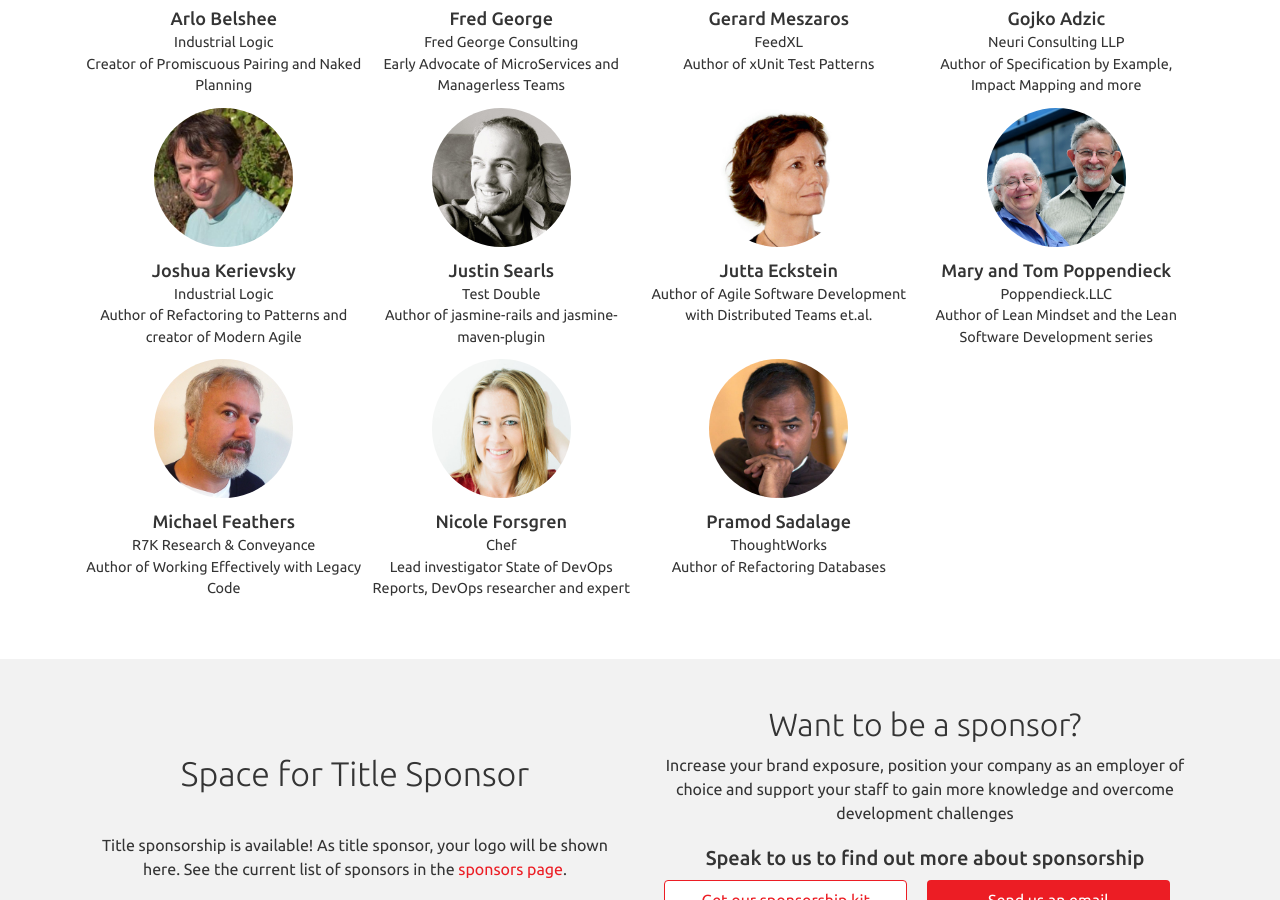
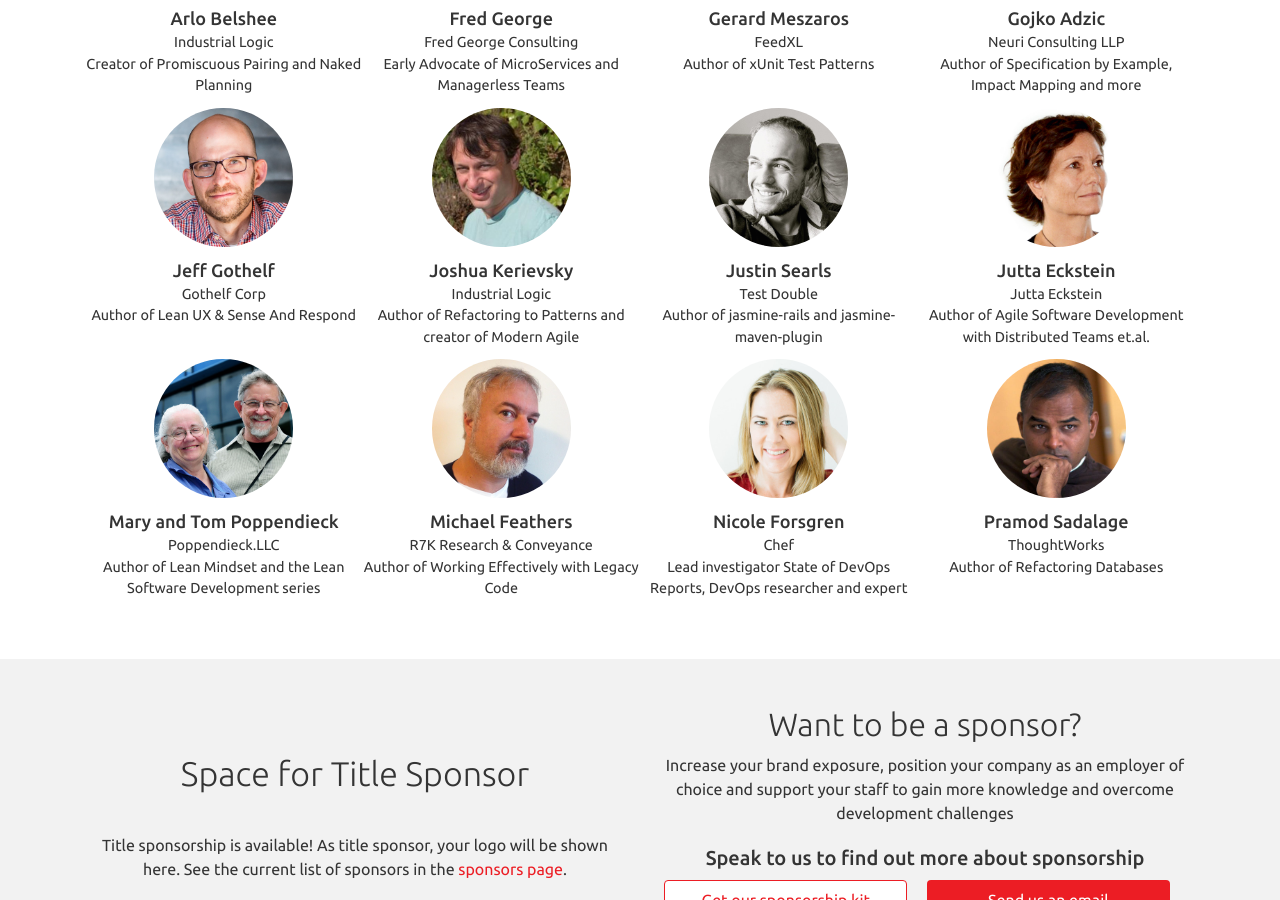
Before and after one commit to agilesingapore/2016, a Jekyll site: the page built from index.html, in a window 1280 px wide and 900 px high, scrolled down 909 px. Built offline with Jekyll 4.4.1, drawn with Linux system fonts in a browser that asks for light colours; nearby versions of some CDN libraries; comment, search, counter and statistics services are not loaded.

Commit message:
Added Jeff

```diff
--- a/index.html
+++ b/index.html
@@ -88,6 +88,15 @@
           </li>
           <li class="col-xsm-6 col-sm-3">
             <p class="speaker-photo">
+            <img src="images/speakers/jeff.jpg" alt="Jeff Gothelf">
+            </p>
+            <p class="speaker-bio">
+              <a href="http://www.jeffgothelf.com" target="_blank" class="speaker-name">Jeff Gothelf</a><br />
+              Gothelf Corp<br />
+              Author of Lean UX & Sense And Respond</p>
+          </li>
+          <li class="col-xsm-6 col-sm-3">
+            <p class="speaker-photo">
             <img src="images/speakers/joshua.jpg" alt="Joshua Kerievsky">
             </p>
             <p class="speaker-bio">
@@ -110,7 +119,7 @@
             </p>
             <p class="speaker-bio">
               <a href="http://www.jeckstein.com" target="_blank" class="speaker-name">Jutta Eckstein</a><br />
-
+              Jutta Eckstein<br />
               Author of Agile Software Development with Distributed Teams et.al.</p>
           </li>
           <li class="col-xsm-6 col-sm-3">
```
Also changed, not shown: images/speakers/jeff.jpg (added).
